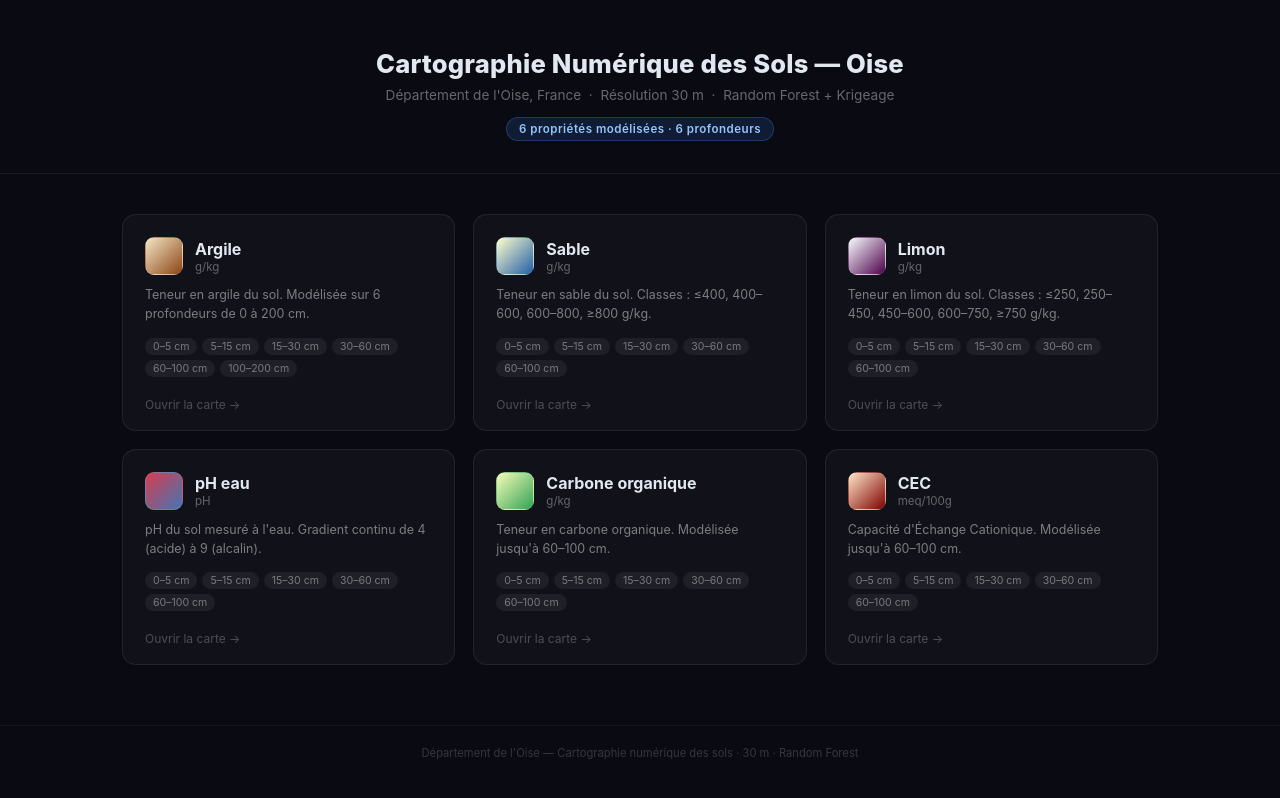
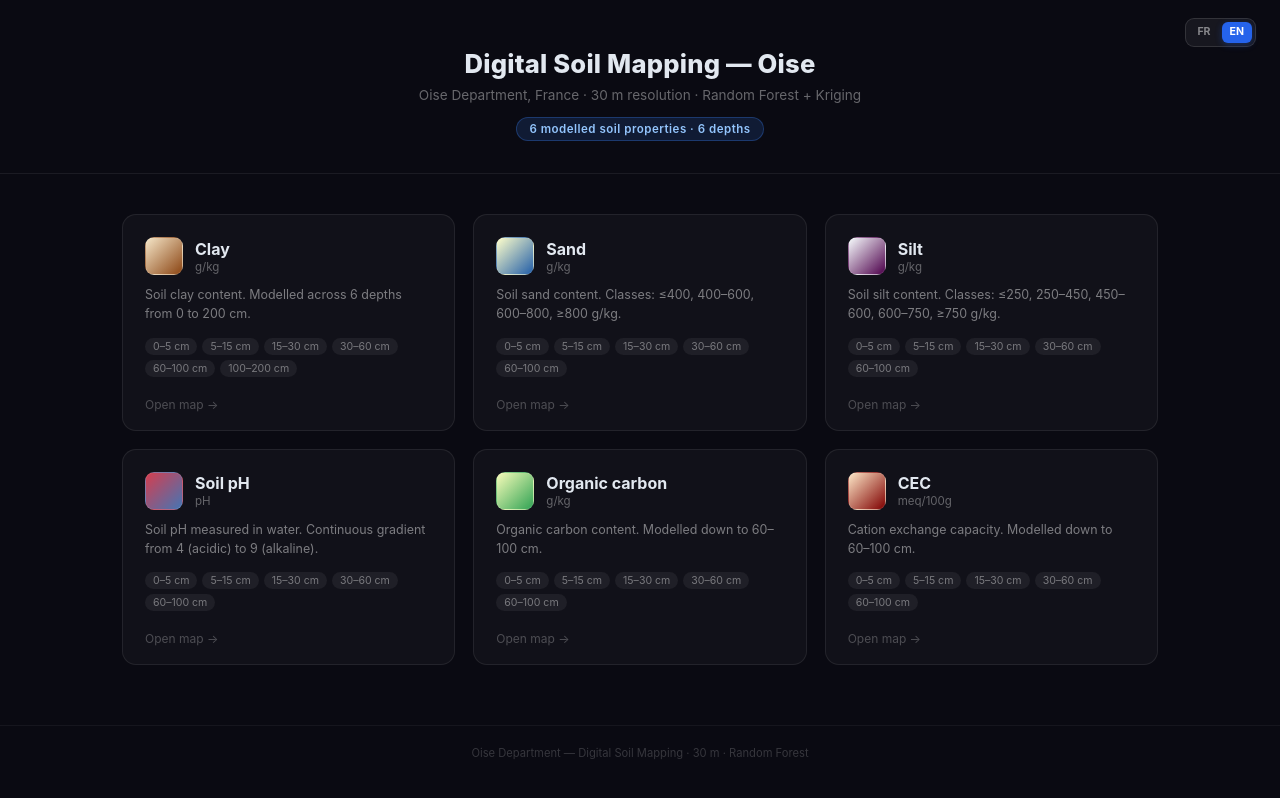
Before and after one commit to abdilabd/Digital-Soil-Mapping, a plain HTML site: page index.html in a window 1280 px wide. Drawn offline with Linux system fonts and the light colour scheme.

Commit message:
Add files via upload

```diff
--- a/index.html
+++ b/index.html
@@ -84,11 +84,28 @@ footer{
   font-size:0.70rem;color:rgba(255,255,255,0.18);
   border-top:1px solid rgba(255,255,255,0.05);
 }
+
+.language-switch{display:flex;align-items:center;gap:3px;padding:3px;
+  background:rgba(255,255,255,.055);border:1px solid rgba(255,255,255,.12);
+  border-radius:9px;z-index:1200}
+.language-switch button{border:0;border-radius:6px;background:transparent;color:rgba(255,255,255,.48);
+  padding:5px 8px;font:700 .66rem/1 -apple-system,BlinkMacSystemFont,"Segoe UI",sans-serif;
+  cursor:pointer;transition:background .15s,color .15s}
+.language-switch button:hover{color:#fff}
+.language-switch button.active{background:#2563eb;color:#fff;box-shadow:0 2px 7px rgba(37,99,235,.3)}
+
+header{position:relative}
+#home-language-switch{position:absolute;top:18px;right:24px}
+@media(max-width:620px){#home-language-switch{top:10px;right:10px}header{padding-top:62px}}
 </style>
 </head>
 <body>
 
 <header>
+  <div class="language-switch" id="home-language-switch" aria-label="Language / Langue">
+  <button type="button" data-lang="fr" onclick="setHomeLanguage('fr')">FR</button>
+  <button type="button" data-lang="en" onclick="setHomeLanguage('en')">EN</button>
+</div>
   <h1>Cartographie Numérique des Sols — Oise</h1>
   <p>Département de l'Oise, France &nbsp;·&nbsp; Résolution 30 m &nbsp;·&nbsp; Random Forest + Krigeage</p>
   <span class="badge">6 propriétés modélisées · 6 profondeurs</span>
@@ -202,5 +219,56 @@ footer{
 
 <footer>Département de l'Oise — Cartographie numérique des sols · 30 m · Random Forest</footer>
 
+<script>
+const HOME_TEXT = {
+  en: {
+    title:'Digital Soil Mapping — Oise',
+    subtitle:'Oise Department, France · 30 m resolution · Random Forest + Kriging',
+    badge:'6 modelled soil properties · 6 depths',
+    names:['Clay','Sand','Silt','Soil pH','Organic carbon','CEC'],
+    descriptions:[
+      'Soil clay content. Modelled across 6 depths from 0 to 200 cm.',
+      'Soil sand content. Classes: ≤400, 400–600, 600–800, ≥800 g/kg.',
+      'Soil silt content. Classes: ≤250, 250–450, 450–600, 600–750, ≥750 g/kg.',
+      'Soil pH measured in water. Continuous gradient from 4 (acidic) to 9 (alkaline).',
+      'Organic carbon content. Modelled down to 60–100 cm.',
+      'Cation exchange capacity. Modelled down to 60–100 cm.'
+    ],
+    open:'Open map →', footer:'Oise Department — Digital Soil Mapping · 30 m · Random Forest'
+  },
+  fr: {
+    title:'Cartographie numérique des sols — Oise',
+    subtitle:"Département de l’Oise, France · Résolution 30 m · Forêt aléatoire + Krigeage",
+    badge:'6 propriétés du sol modélisées · 6 profondeurs',
+    names:['Argile','Sable','Limon','pH eau','Carbone organique','CEC'],
+    descriptions:[
+      'Teneur en argile du sol. Modélisée sur 6 profondeurs de 0 à 200 cm.',
+      'Teneur en sable du sol. Classes : ≤400, 400–600, 600–800, ≥800 g/kg.',
+      'Teneur en limon du sol. Classes : ≤250, 250–450, 450–600, 600–750, ≥750 g/kg.',
+      'pH du sol mesuré dans l’eau. Gradient continu de 4 (acide) à 9 (alcalin).',
+      'Teneur en carbone organique. Modélisée jusqu’à 60–100 cm.',
+      'Capacité d’échange cationique. Modélisée jusqu’à 60–100 cm.'
+    ],
+    open:'Ouvrir la carte →', footer:'Département de l’Oise — Cartographie numérique des sols · 30 m · Forêt aléatoire'
+  }
+};
+function setHomeLanguage(lang){
+  localStorage.setItem('dsmLanguage',lang);
+  const t=HOME_TEXT[lang]||HOME_TEXT.en;
+  document.documentElement.lang=lang;
+  document.title=t.title;
+  document.querySelector('header h1').textContent=t.title;
+  document.querySelector('header p').textContent=t.subtitle;
+  document.querySelector('.badge').textContent=t.badge;
+  document.querySelectorAll('.card').forEach((card,i)=>{
+    card.querySelector('.card-name').textContent=t.names[i];
+    card.querySelector('.card-desc').textContent=t.descriptions[i];
+    card.querySelector('.card-arrow').textContent=t.open;
+  });
+  document.querySelector('footer').textContent=t.footer;
+  document.querySelectorAll('#home-language-switch button').forEach(b=>b.classList.toggle('active',b.dataset.lang===lang));
+}
+setHomeLanguage(localStorage.getItem('dsmLanguage')||'en');
+</script>
 </body>
 </html>
```
Also changed, not shown: manifest.json (added).
